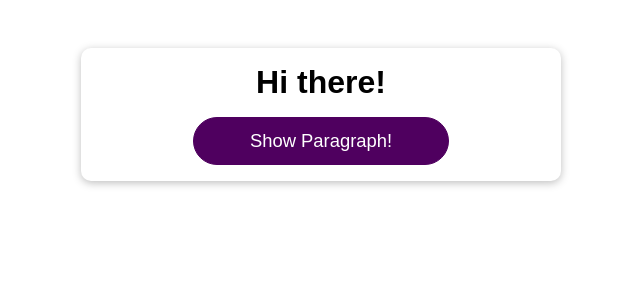
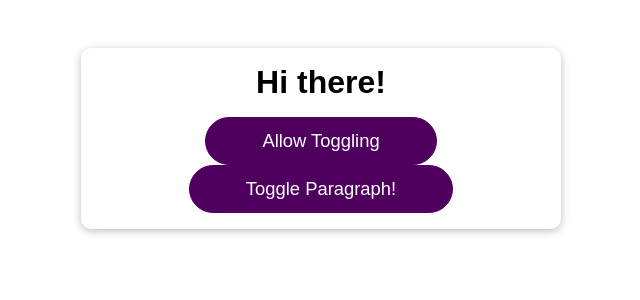
Before and after one commit to subin1224/react_udmey_playground, a React (Create React App) app: page / in a window 1280 px wide. Shown: the top 300 px of the page, without its empty margins (319-959 px from the left). Built offline with nearby package versions, Linux system fonts and the light colour scheme.

Commit message:
05-15 ###################### useMemo, useCallback

```diff
--- a/src/App.js
+++ b/src/App.js
@@ -1,4 +1,4 @@
-import React, { useState } from "react";
+import React, { useState, useCallback } from "react";
 import Button from "./components/UI/Button/Button";
 
 import "./App.css";
@@ -6,19 +6,29 @@ import DemoOutput from "./components/Demo/DemoOutput";
 
 function App() {
   const [showParagraph, setShowParagraph] = useState(false);
+  const [allowToggle, setAllowToggle] = useState(false);
 
   // 첫 렌더링 때 실행 & 버튼을 누르면 실행
   // 실제 DOM을 통한 업데이트는 가상 스냅샷 간의 차이점만 반영함.
   console.log("APP RUNNING");
 
-  const toggleParagraphHandler = () => {
+  const toggleParagraphHandler = useCallback(() => {
+    if (allowToggle) {
     setShowParagraph((prev) => !prev);
+   }
+  }, [allowToggle]);
+
+  const allowToggleHandler = () => {
+    setAllowToggle(true); //true로 고정
   };
+
+  // 컴포넌트가 재실행 되면 자식컴포넌트 역시 재평가(재실행) 된다.
   return (
     <div className="app">
       <h1>Hi there!</h1>
-      <DemoOutput show={false} />
-      <Button onClick={toggleParagraphHandler}>Show Paragraph!</Button>
+      <DemoOutput show={showParagraph} />
+      <Button onClick={allowToggleHandler}>Allow Toggling</Button>
+      <Button onClick={toggleParagraphHandler}>Toggle Paragraph!</Button>
     </div>
   );
 }
--- a/src/components/Demo/DemoOutput.js
+++ b/src/components/Demo/DemoOutput.js
@@ -1,9 +1,22 @@
 import React from "react";
+import MyParagraph from "./MyParagraph";
 
 const DemoOutput = (props) => {
   console.log("DemoOutput RUNNING");
 
-  return <p>{props.show ? "This is new!" : ""}</p>;
+  // props 가 바뀌어서 해당 컴포넌트 평가가 이뤄지는 것이 아닌 부모 컴포넌트에서 특성이 바뀌어도 재평가 한다.
+  // => toggleParagraphHandler
+  return <MyParagraph>{props.show ? "This is new!" : ""}</MyParagraph>;
 };
 
-export default DemoOutput;
+// React.memo
+/*
+인자로 들어간 컴포넌트에 어떤 props 가 입력되는지 확인하고
+입력되는 모든 props의 신규 값을 확인한 뒤 이를 기존의 props의 값과 비교하도록 리액트에게 전달
+props의 값이 바뀐 경우에만 컴포넌트를 재실행 및 재평가
+
+-> 최적하에는 비용이 따르기 때문에 모든 컴포넌트에 하지 않는다.
+기존의 props값 저장 할 공간 필요, 비교할 작업도 필요. => 이런 성능화 작업은 어떤 컴포넌트에 쓰이는지에 따라 성능이 달라짐
+ex. 컴포넌트 트리가 매우 큰 경우에 유용하게 사용 or 컴포넌트 트리의 상위에 있다면 유용하게 사용
+*/
+export default React.memo(DemoOutput);
--- /dev/null
+++ b/src/components/Demo/MyParagraph.js
@@ -0,0 +1,9 @@
+import React from "react";
+
+const MyParagraph = (props) => {
+  console.log("MyParagraph RUNNING");
+
+  return <p>{props.children}</p>
+};
+
+export default MyParagraph;
```
Also changed, not shown: src/components/UI/Button/Button.js (+13 -1 lines).
